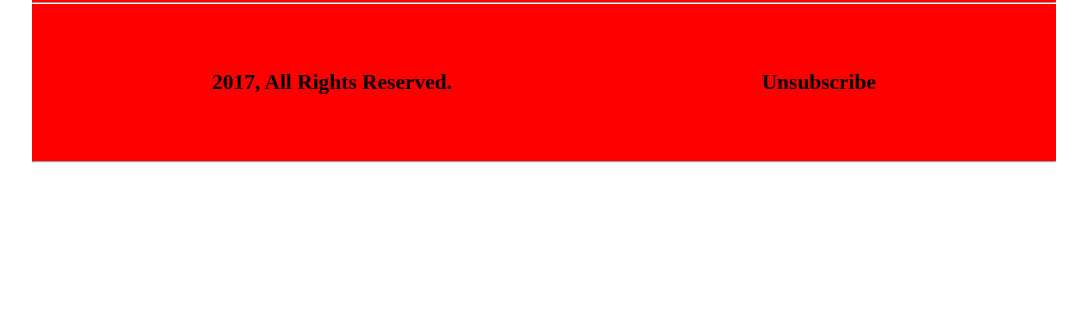
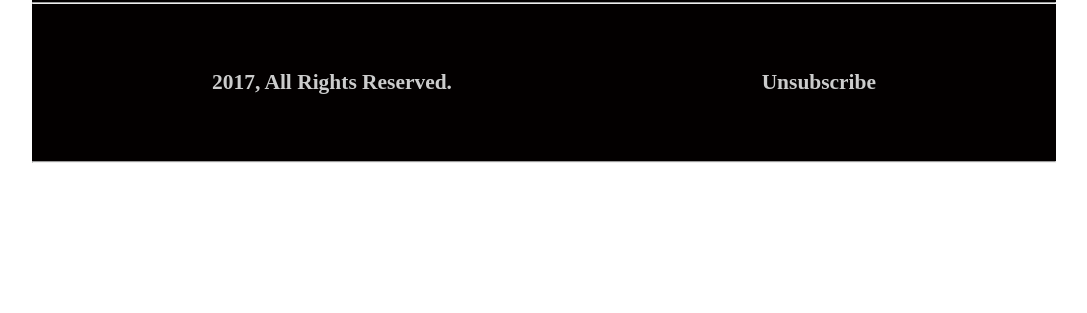
Before and after one commit to Anondo554/happy-new-year, a plain HTML site: page index.html in a window 1280 px wide. Shown: the part 8073-8386 px from the top of the page, without its empty margins (96-1183 px from the left). Drawn offline with Linux system fonts and the light colour scheme.

Commit message:
compelet-website

```diff
--- a/style/style.css
+++ b/style/style.css
@@ -287,7 +287,8 @@
 }
 
 .text-x {
-    background-color: red;
+    background-color: rgb(3, 0, 0);
+    color: #ccc;
     font-size: 32px;
     margin: 150px 120px;
 }
```
